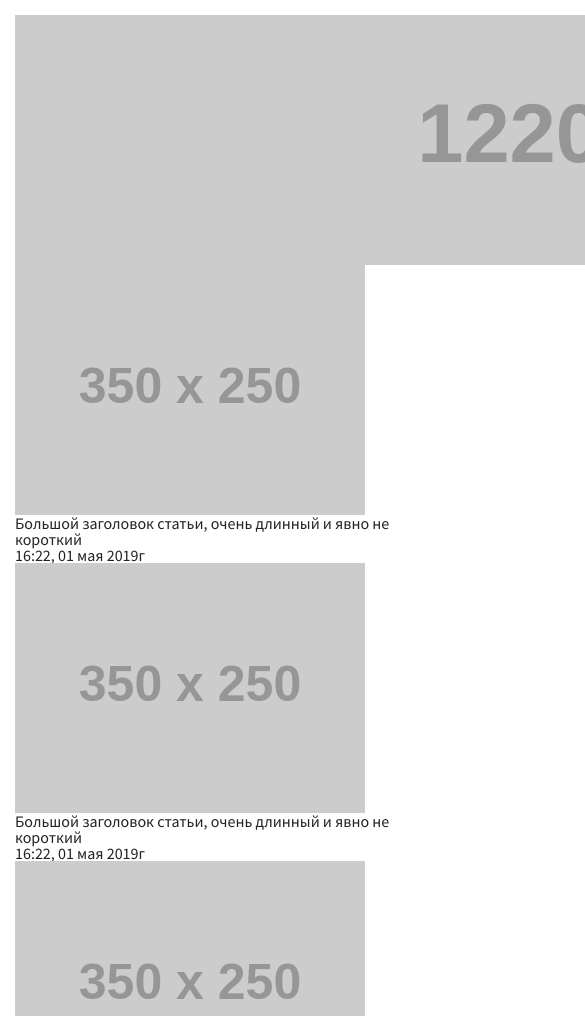
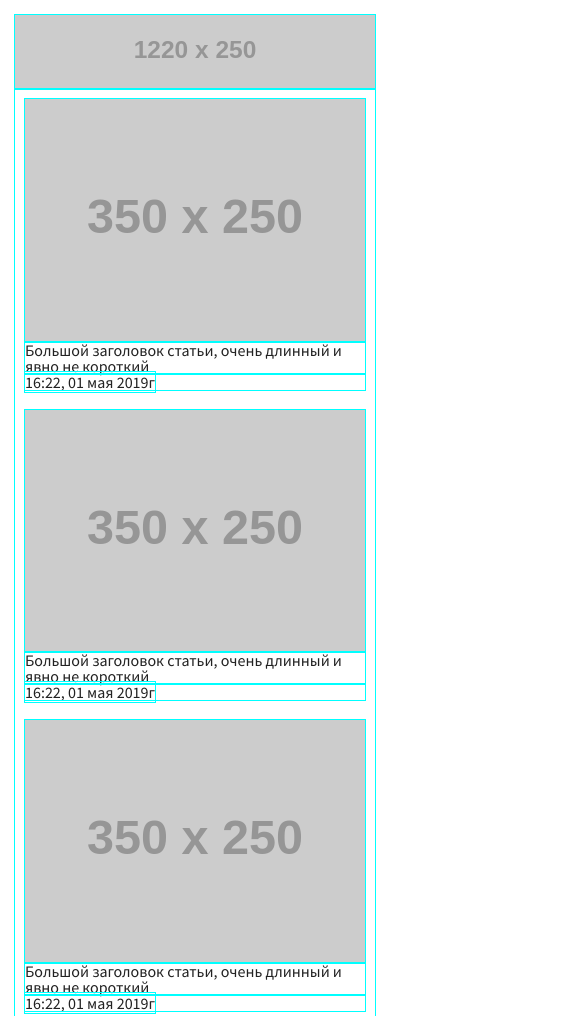
Before and after one commit to zbralex/test_06-09-2019, a website: page source/index.html in a window 390 px wide. Shown: the top 1016 px of the page, 585 px wide, since content can reach past the window. Drawn offline with nearby package versions, Linux system fonts and the light colour scheme; files that its build step writes are made by us from their sources; placeholder pictures from the web are drawn by us.

Commit message:
started to mobile first styling

```diff
--- a/source/index.html
+++ b/source/index.html
@@ -15,7 +15,7 @@
             </figure>
         </div>
 
-        <div class="articles">
+        <div class="article__wrap">
 
                 <figure class="article__img">
                     <a href="" class="article__pic-link">
--- a/source/less/blocks/articles.less
+++ b/source/less/blocks/articles.less
@@ -0,0 +1,15 @@
+.article{
+    &__wrap {
+        display: flex;
+        flex-flow: row wrap;
+        justify-content: center;
+    }
+    &__img {
+        max-width: 350px;
+        margin: 10px;
+    }
+    &__pic{
+        width: 100%;
+
+    }
+}
--- a/source/less/blocks/gallery.less
+++ b/source/less/blocks/gallery.less
@@ -2,11 +2,10 @@
     width: 100%;
     margin: 0 auto;
     padding: 15px;
-    &__img {
+    box-sizing: border-box;
+
+    &__pic {
         width: 100%;
     }
 
-    &__banner {
-
-    }
 }
--- a/source/less/global/body.less
+++ b/source/less/global/body.less
@@ -2,3 +2,6 @@ body {
     min-width: 320px;
     font-family: 'Source Sans Pro', sans-serif;
 }
+* {
+    outline: 1px solid aqua;
+}
```
